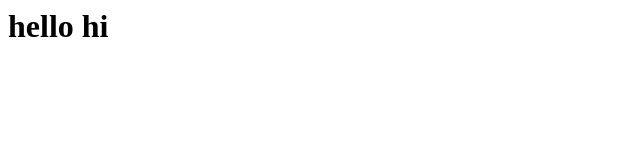
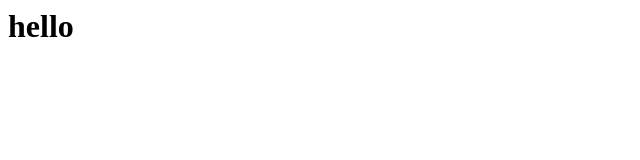
Before and after one commit to kasar-akankasha/imagepush, a plain HTML site: page index.html in a window 1280 px wide. Shown: the full height of the page, 0-640 px from the left. Drawn offline with Linux system fonts and the light colour scheme.

Commit message:
second commit

```diff
--- a/index.html
+++ b/index.html
@@ -4,7 +4,7 @@
     </head>
     <body>
         <div>
-            <h1>hello hi</h1>
+            <h1>hello</h1>
         </div>
     </body>
 </html>
```
